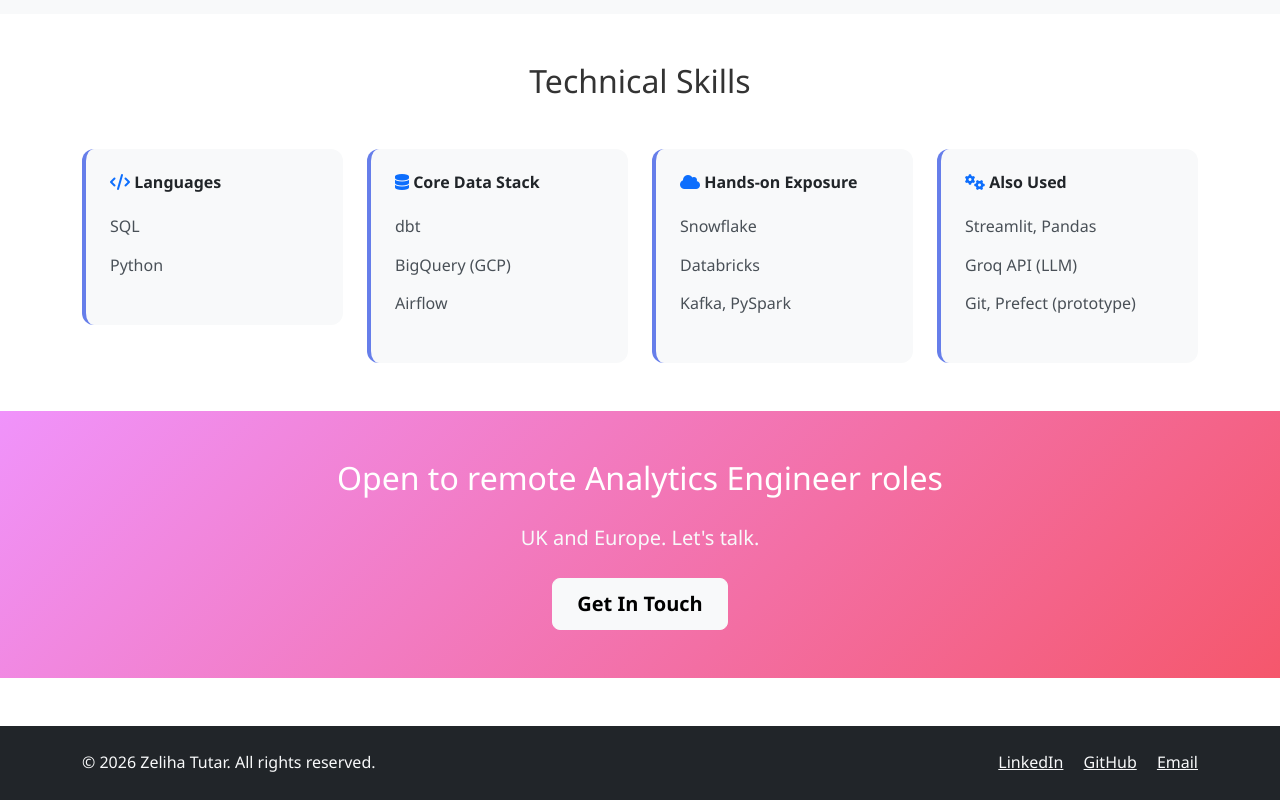
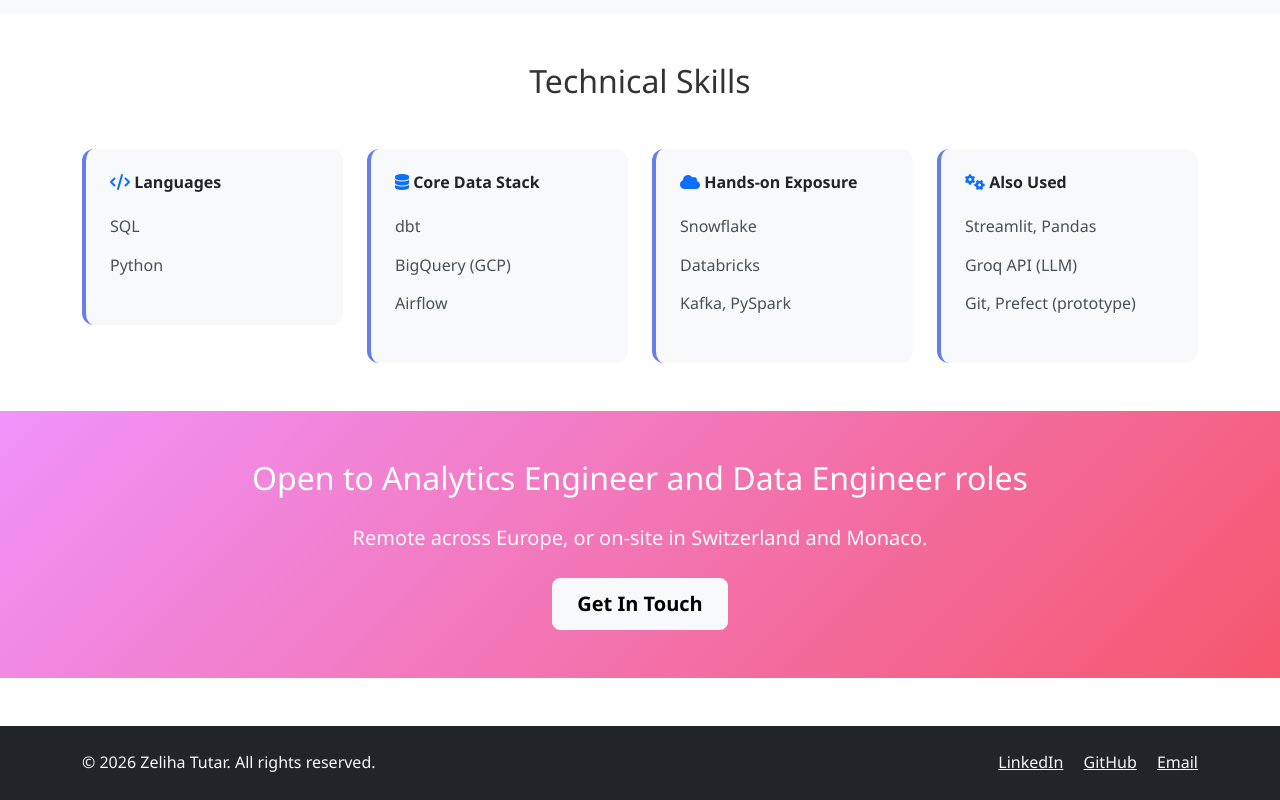
Before and after one commit to tutarzeliha-ctrl/tutarzeliha-ctrl.github.io, a plain HTML site: page index.html in a window 1280 px wide. Shown: the part 1580-2380 px from the top of the page. Drawn offline with nearby package versions, Linux system fonts and the light colour scheme.

Commit message:
Align target roles and locations

```diff
--- a/index.html
+++ b/index.html
@@ -229,8 +229,8 @@
     <!-- CTA Section -->
     <section class="py-5 bg-gradient-secondary">
         <div class="container-lg text-center">
-            <h2 class="h2 text-white mb-4">Open to remote Analytics Engineer roles</h2>
-            <p class="lead text-light mb-4">UK and Europe. Let's talk.</p>
+            <h2 class="h2 text-white mb-4">Open to Analytics Engineer and Data Engineer roles</h2>
+            <p class="lead text-light mb-4">Remote across Europe, or on-site in Switzerland and Monaco.</p>
             <a href="contact.html" class="btn btn-light btn-lg">Get In Touch</a>
         </div>
     </section>
```
